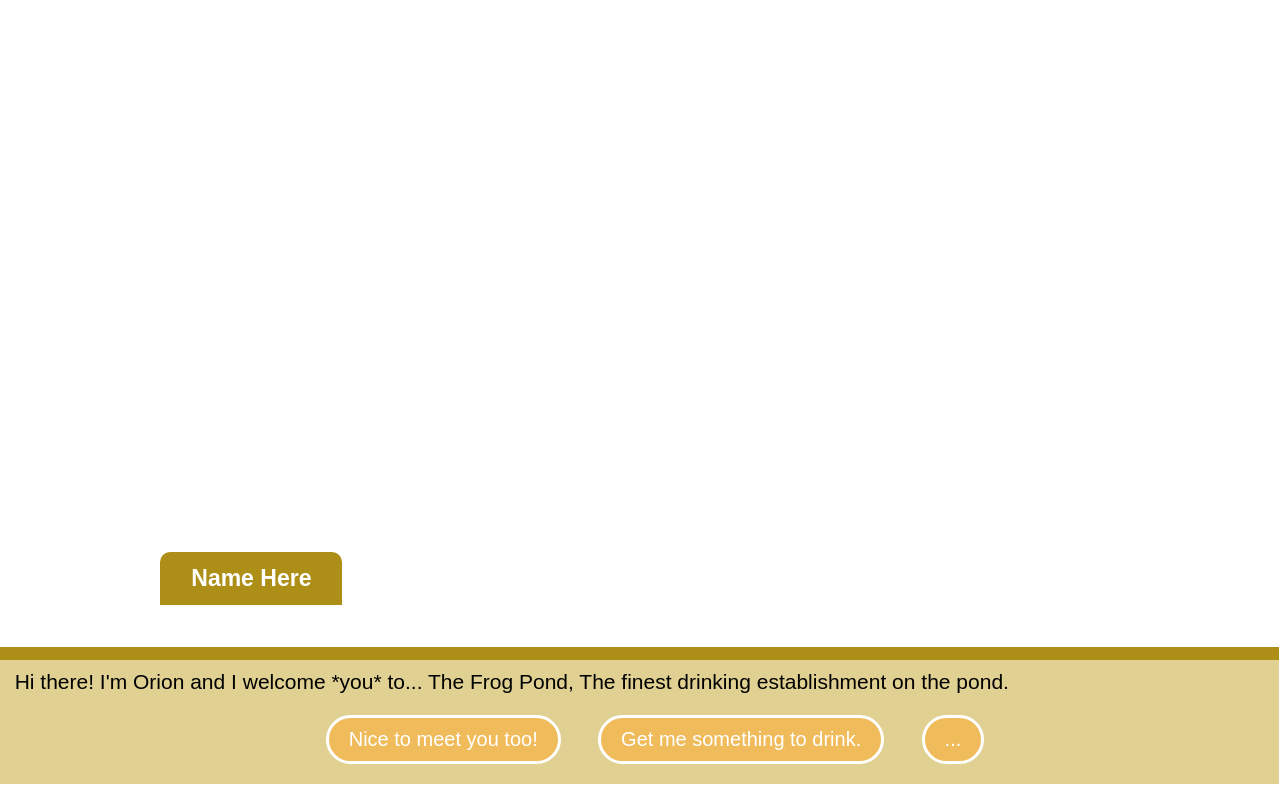
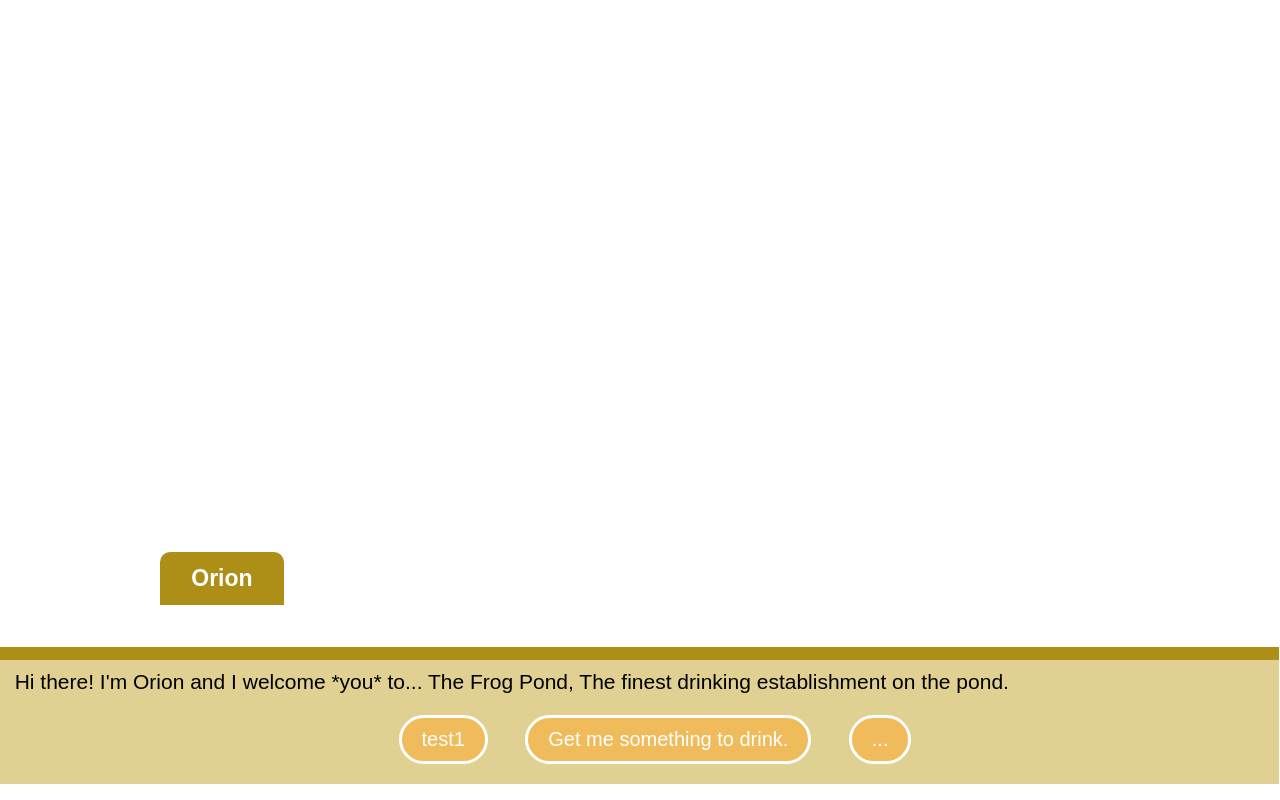
Before and after one commit to Rodarbal/IST_Game, a plain HTML site: page Templates/Game.html in a window 1280 px wide. Both pictures are taken after a click on the button "Nice to meet you too!". Drawn offline with Linux system fonts and the light colour scheme; a web font is replaced by a local one.

Commit message:
JS Text changer working

```diff
--- a/Templates/Game.html
+++ b/Templates/Game.html
@@ -11,13 +11,13 @@
     <body>
         <div class="container">
             <div class="name">
-                <p>Name Here</p>
+                <p>Orion</p>
             </div>
             <div class="dialogue">
                 <p>Hi there! I'm Orion and I welcome *you* to... The Frog Pond, The finest drinking establishment on the pond.<p>
             </div>
             <div class="options">
-                <button id="op1">Nice to meet you too!</button>
+                <button id="op1" onclick = "chooseDialogue(0);">Nice to meet you too!</button>
                 <button id="op2">Get me something to drink.</button>
                 <button id="op3">...</button>
             </div>
--- a/Templates/main.js
+++ b/Templates/main.js
@@ -5,18 +5,8 @@ function play() {
     croak.currentTime = 0;
     croak.play();
 }
-/*var audio = new Audio();
-audio.src='Sounds/ribbit.mp3';
-audio.oncanplaythrough = (event) => {
-    var playedPromise = audio.play();
-    if (playedPromise) {
-        playedPromise.catch((e) => {
-             console.log(e)
-             if (e.name === 'NotAllowedError' || e.name === 'NotSupportedError') {
-                   console.log(e.name);
-              }
-         }).then(() => {
-              console.log("playing sound !!!");
-         });
-    }
-}*/
+function chooseDialogue(option=0) {
+     dialogue = {button:{ "1a" : "test1", "2a" : "test2", "3a" : "test3"},
+     dia : {"a" : "Lorem ipsum, dolor sit amet consectetur adipisicing elit. Ab nulla veniam perferendis eveniet molestias magnam culpa adipisci magni itaque vitae!"}}
+     let changer = document.querySelector("#op1").innerHTML = dialogue.button["1a"];
+}
```
Also changed, not shown: Templates/testing.html (added, +15 -0 lines), Templates/todo.txt.
